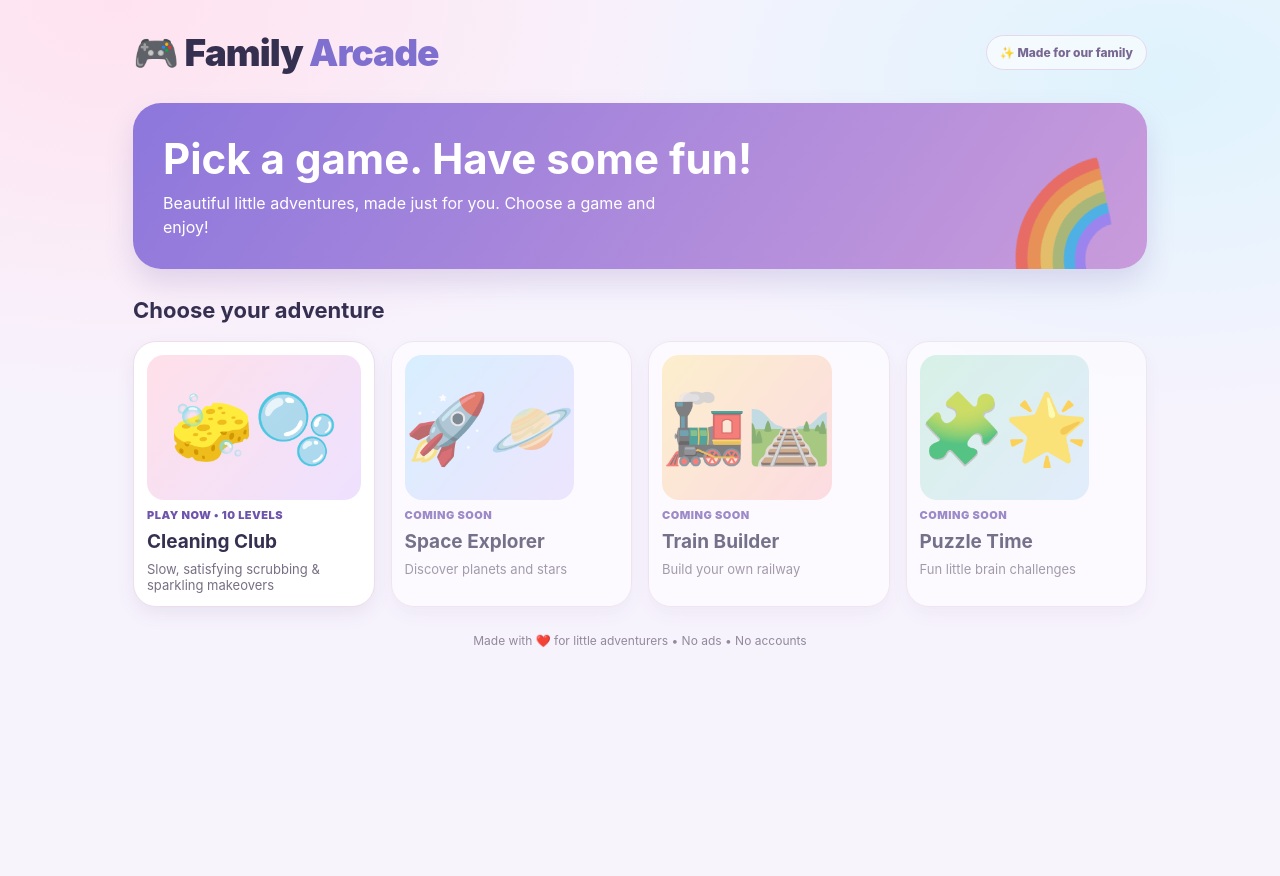
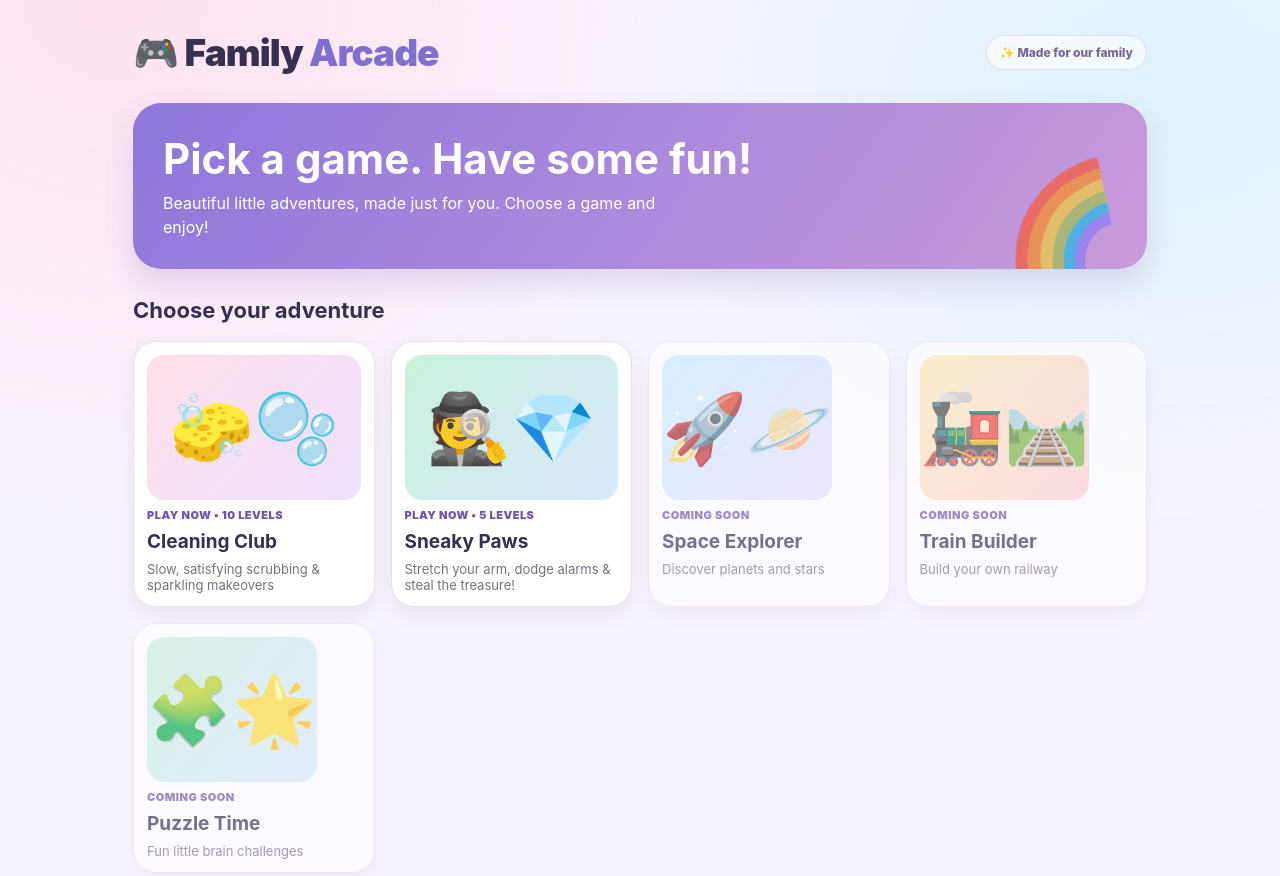
Before and after one commit to joelgeisler1-jpg/family-games, a plain HTML site: page index.html in a window 1280 px wide. Shown: the top 876 px of the page. Before the commit the page ends 800 px from the top, so only its background shows below. Drawn offline with Linux system fonts and the light colour scheme.

Commit message:
Add Sneaky Paws game tile to Family Arcade

```diff
--- a/index.html
+++ b/index.html
@@ -3,6 +3,7 @@
 <link rel="stylesheet" href="arcade.css"></head><body><main class="wrap">
 <section id="home"><header><div class="logo">🎮 Family <span>Arcade</span></div><div class="pill">✨ Made for our family</div></header><div class="hero"><h1>Pick a game. Have some fun!</h1><p>Beautiful little adventures, made just for you. Choose a game and enjoy!</p><div class="symbol">🌈</div></div><h2>Choose your adventure</h2><div class="grid">
 <a class="tile" id="launchCleaning" href="games/cleaning-club/"><div class="art pink">🧽🫧</div><span class="tag">Play now • 10 levels</span><strong>Cleaning Club</strong><small>Slow, satisfying scrubbing & sparkling makeovers</small></a>
+<a class="tile" id="launchSneaky" href="games/sneaky-paws/"><div class="art mint">🕵️💎</div><span class="tag">Play now • 5 levels</span><strong>Sneaky Paws</strong><small>Stretch your arm, dodge alarms & steal the treasure!</small></a>
 <button class="tile" disabled><div class="art blue">🚀🪐</div><span class="tag">Coming soon</span><strong>Space Explorer</strong><small>Discover planets and stars</small></button>
 <button class="tile" disabled><div class="art yellow">🚂🛤️</div><span class="tag">Coming soon</span><strong>Train Builder</strong><small>Build your own railway</small></button>
 <button class="tile" disabled><div class="art mint">🧩🌟</div><span class="tag">Coming soon</span><strong>Puzzle Time</strong><small>Fun little brain challenges</small></button>
```
